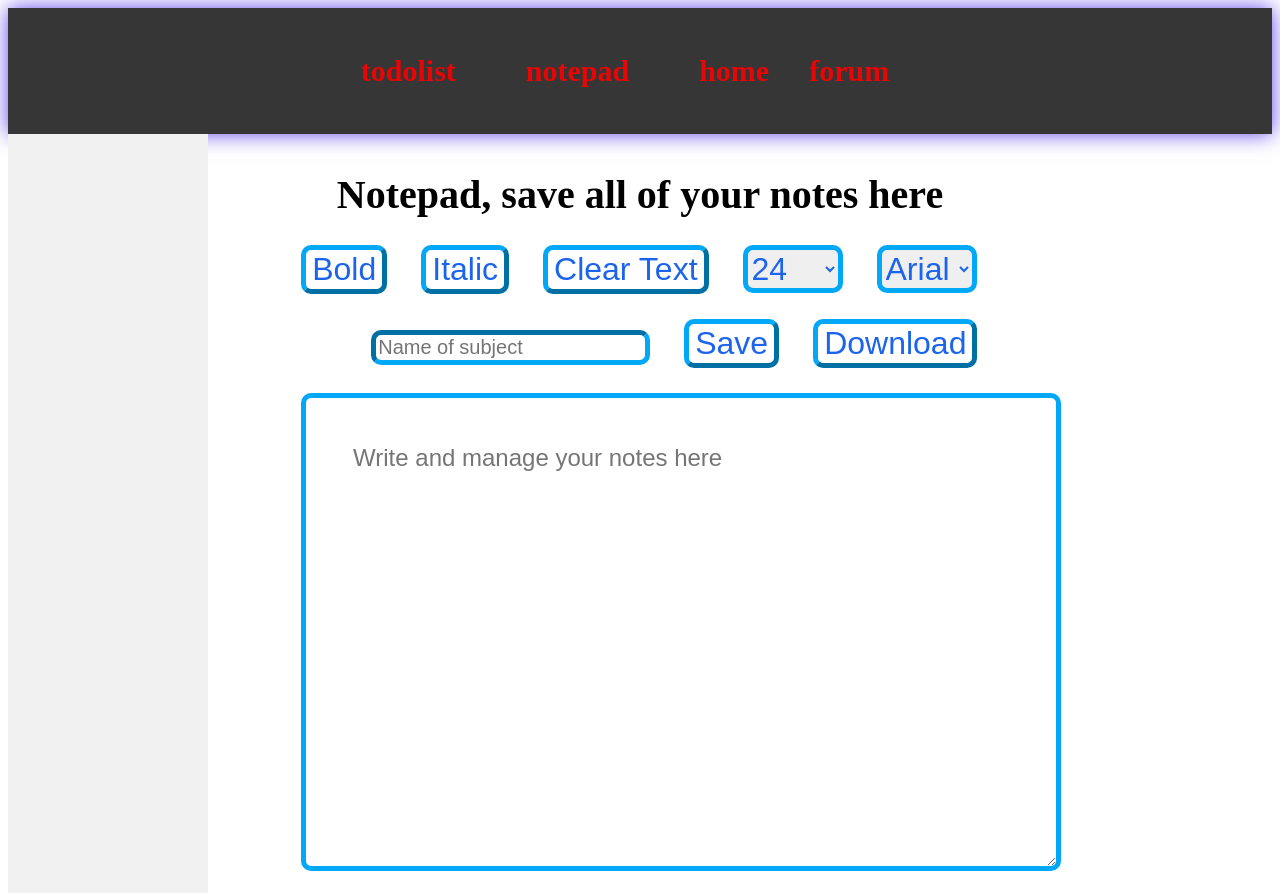
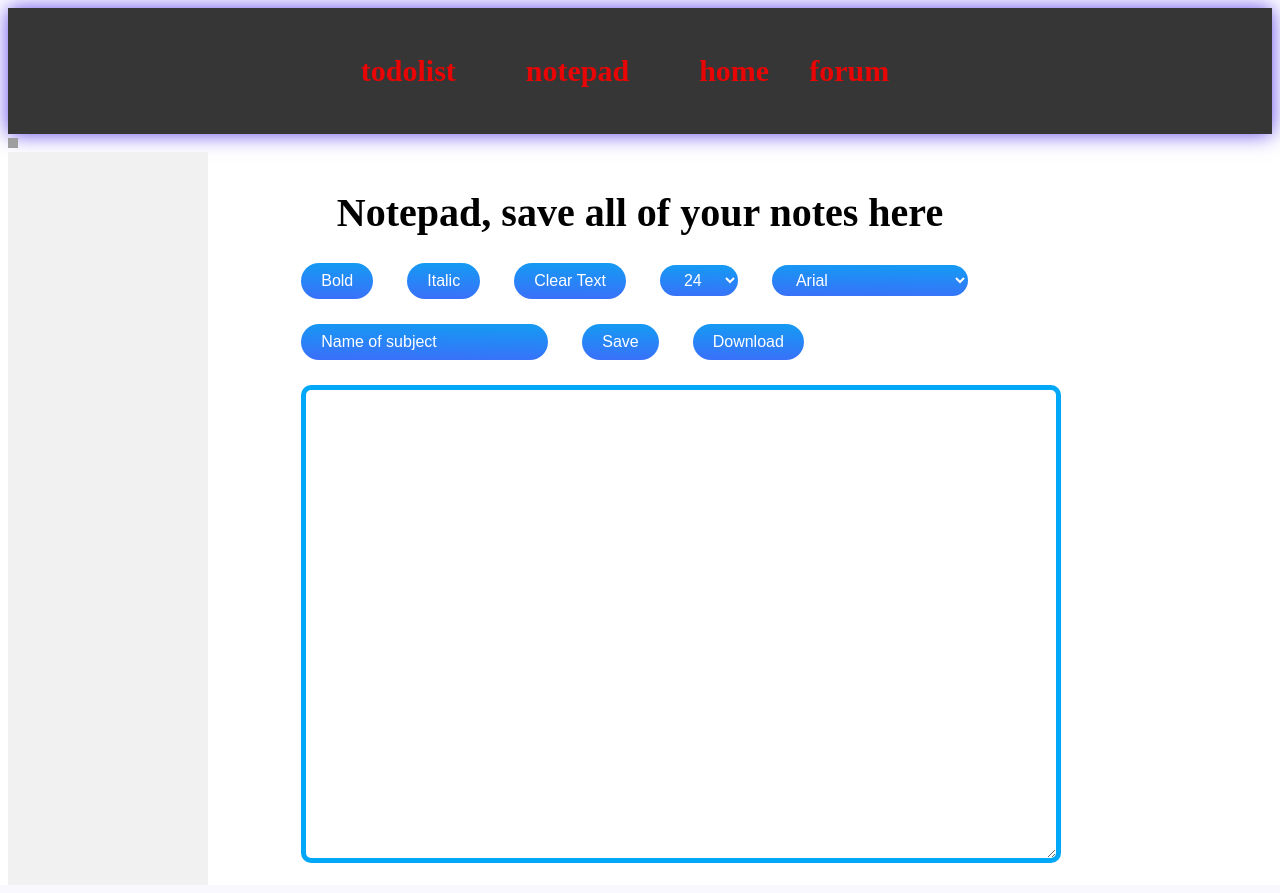
Before and after one commit to PRO-grammersss/Edu-hub, a Django app: template notepad/templates/notepad.html in a window 1280 px wide. Run offline with Django 3.2, Linux system fonts and the light colour scheme; the template is opened without the code that fills it, so the values that code supplies are empty; grey boxes are pictures that could not be loaded.

Commit message:
css stuff still has bugs

```diff
--- a/notepad/templates/notepad.html
+++ b/notepad/templates/notepad.html
@@ -16,6 +16,7 @@
 <body onload="javascript:onloadbody();">
     <link rel="stylesheet" href="notepadstyle.css">
     <script src="notepad.js"></script>
+    <img src="downloads/logo.png" class="logo"></img>
     <div class="main">
         <div class="sidebar" id="sidebar">
         </div>
--- a/notepad/templates/notepadstyle.css
+++ b/notepad/templates/notepadstyle.css
@@ -8,25 +8,49 @@
 }
 
 .fontsize {
-    color: rgb(27, 100, 235);
     margin-left: 30px;
     margin-bottom: 25px;
     font-size: 32px;
-    border-radius: 10px;
-    width: 100px;
-    border-color: #00a8f7;
-    border-width: thick;
+    background-color: transparent;
+    align-items: center;
+    background-image: linear-gradient(1deg, #4F58FD, #149BF3 99%);
+    background-size: calc(100% + 20px) calc(100% + 20px);
+    border-radius: 100px;
+    border-width: 0;
+    box-shadow: none;
+    box-sizing: border-box;
+    display: inline-flex;
+    font-size: 1rem;
+    height: auto;
+    justify-content: center;
+    line-height: 1.5;
+    padding: 6px 20px;
+    position: relative;
+    transition: background-color .2s, background-position .2s;
+    color: #fff;
 }
 
 .changefont {
-    color: rgb(27, 100, 235);
     margin-left: 30px;
     margin-bottom: 25px;
     font-size: 32px;
-    border-radius: 10px;
-    width: 100px;
-    border-color: #00a8f7;
-    border-width: thick;
+    background-color: transparent;
+    align-items: center;
+    background-image: linear-gradient(1deg, #4F58FD, #149BF3 99%);
+    background-size: calc(100% + 20px) calc(100% + 20px);
+    border-radius: 100px;
+    border-width: 0;
+    box-shadow: none;
+    box-sizing: border-box;
+    display: inline-flex;
+    font-size: 1rem;
+    height: auto;
+    justify-content: center;
+    line-height: 1.5;
+    padding: 6px 20px;
+    position: relative;
+    transition: background-color .2s, background-position .2s;
+    color: #fff;
 }
 
 textarea {
@@ -43,10 +67,30 @@ button {
     margin-left: 30px;
     margin-bottom: 25px;
     font-size: 32px;
-    border-radius: 10px;
     background-color: transparent;
-    border-color: #00a8f7;
-    border-width: thick;
+    align-items: center;
+    background-image: linear-gradient(1deg, #4F58FD, #149BF3 99%);
+    background-size: calc(100% + 20px) calc(100% + 20px);
+    border-radius: 100px;
+    border-width: 0;
+    box-shadow: none;
+    box-sizing: border-box;
+    color: #FFFFFF;
+    display: inline-flex;
+    font-family: CircularStd, sans-serif;
+    font-size: 1rem;
+    height: auto;
+    justify-content: center;
+    line-height: 1.5;
+    padding: 6px 20px;
+    position: relative;
+    text-align: center;
+    transition: background-color .2s, background-position .2s;
+}
+
+button:hover {
+    background-color: #ae00ff;
+    color: rgb(255, 0, 0);
 }
 
 body {
@@ -58,14 +102,35 @@ body {
 }
 
 .subjectname {
-    color: rgb(27, 100, 235);
+    margin-left: 30px;
     margin-bottom: 25px;
-    font-size: 20px;
-    margin-left: 100px;
-    border-radius: 10px;
+    font-size: 32px;
     background-color: transparent;
-    border-color: #00a8f7;
-    border-width: thick;
+    align-items: center;
+    background-image: linear-gradient(1deg, #4F58FD, #149BF3 99%);
+    background-size: calc(100% + 20px) calc(100% + 20px);
+    border-radius: 100px;
+    border-width: 0;
+    box-shadow: none;
+    box-sizing: border-box;
+    display: inline-flex;
+    font-size: 1rem;
+    height: auto;
+    justify-content: center;
+    line-height: 1.5;
+    padding: 6px 20px;
+    position: relative;
+    transition: background-color .2s, background-position .2s;
+    color: #fff;
+}
+
+::placeholder {
+    color: #fff;
+}
+
+.logo {
+    width: 10px;
+    height: 10px;
 }
 
 h1 {
```
